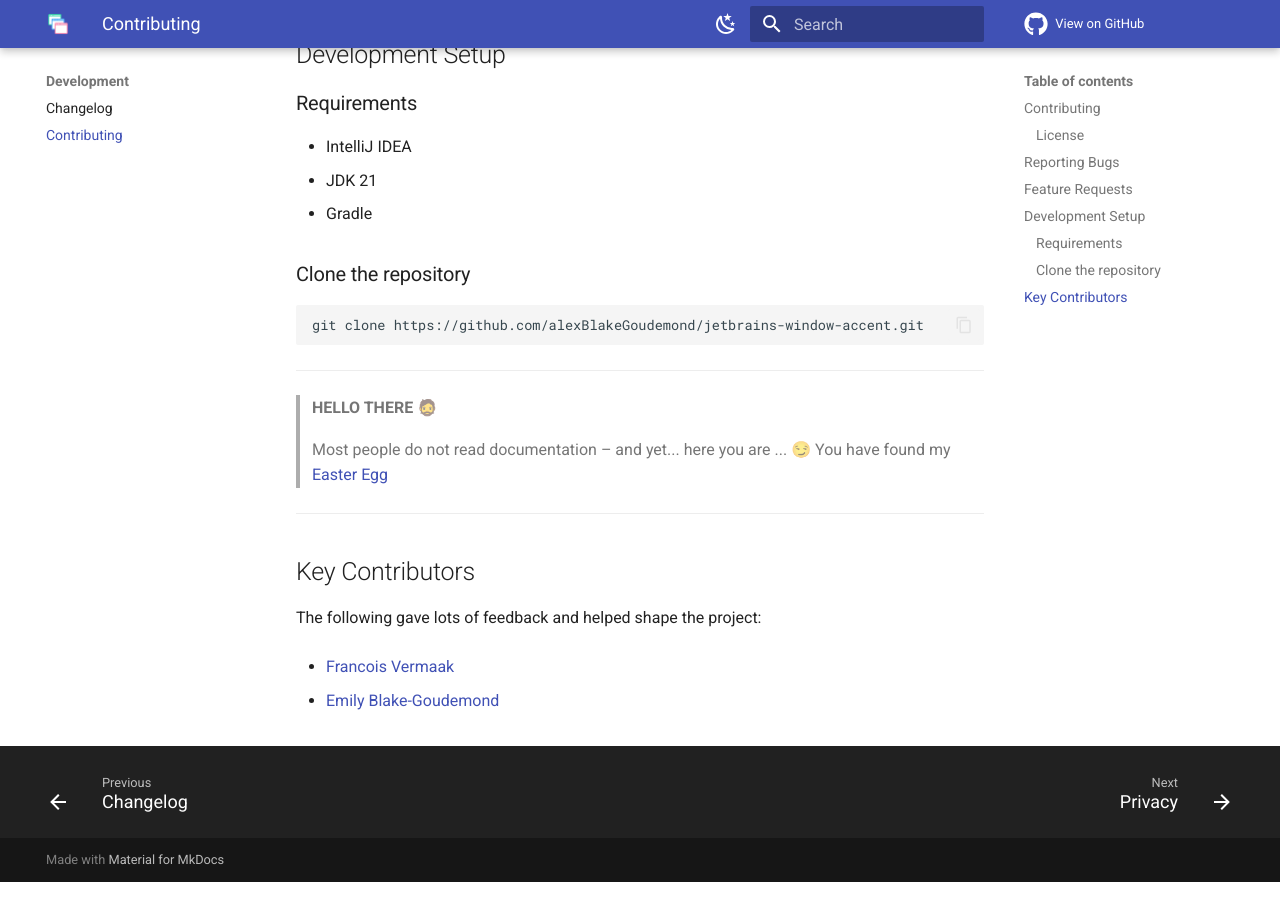
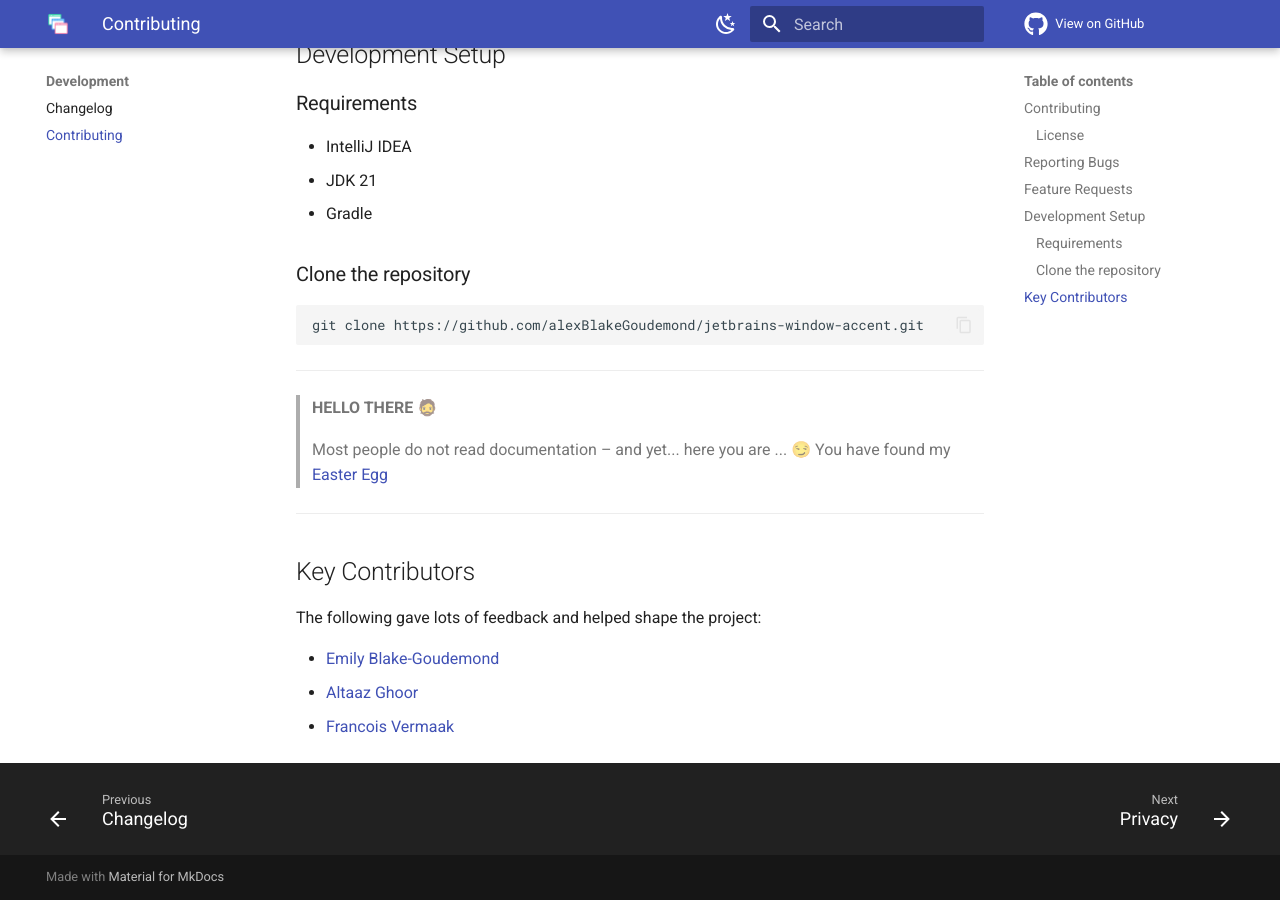
Before and after one commit to alexBlakeGoudemond/jetbrains-window-accent, an MkDocs documentation site: the page built from docs/contributing.md, in a window 1280 px wide and 900 px high, scrolled down 1146 px. Built offline with MkDocs 1.6.1 and Material for MkDocs 9.7.7, drawn with Linux system fonts in a browser that asks for light colours; comment, search, counter and statistics services are not loaded.

Commit message:
Update Contributors

```diff
--- a/docs/contributing.md
+++ b/docs/contributing.md
@@ -60,6 +60,6 @@
 
 The following gave lots of feedback and helped shape the project:
 
+- [Emily Blake-Goudemond](https://www.linkedin.com/in/emily-blake-goudemond-732641176/)
+- [Altaaz Ghoor](https://www.linkedin.com/in/altaazghoor/)
 - [Francois Vermaak](https://github.com/fverco)
-
-- [Emily Blake-Goudemond](https://www.linkedin.com/in/emily-blake-goudemond-732641176/)
--- a/docs/secrets/window-accent-game.html
+++ b/docs/secrets/window-accent-game.html
@@ -86,7 +86,7 @@
     const greetings = [
         ["Hej", "#006aa7"],             // Swedish
         ["Hei", "#00205b"],             // Norwegian
-        ["Hei", "#ffffff"],             // Finnish
+        ["Hei", "#1e50ae"],             // Finnish
         ["Hej", "#c60c30"],             // Danish
         ["Ahoj", "#11457e"],            // Czech / Slovak
         ["Zdravo", "#0c4076"],          // Serbian / Croatian
```
